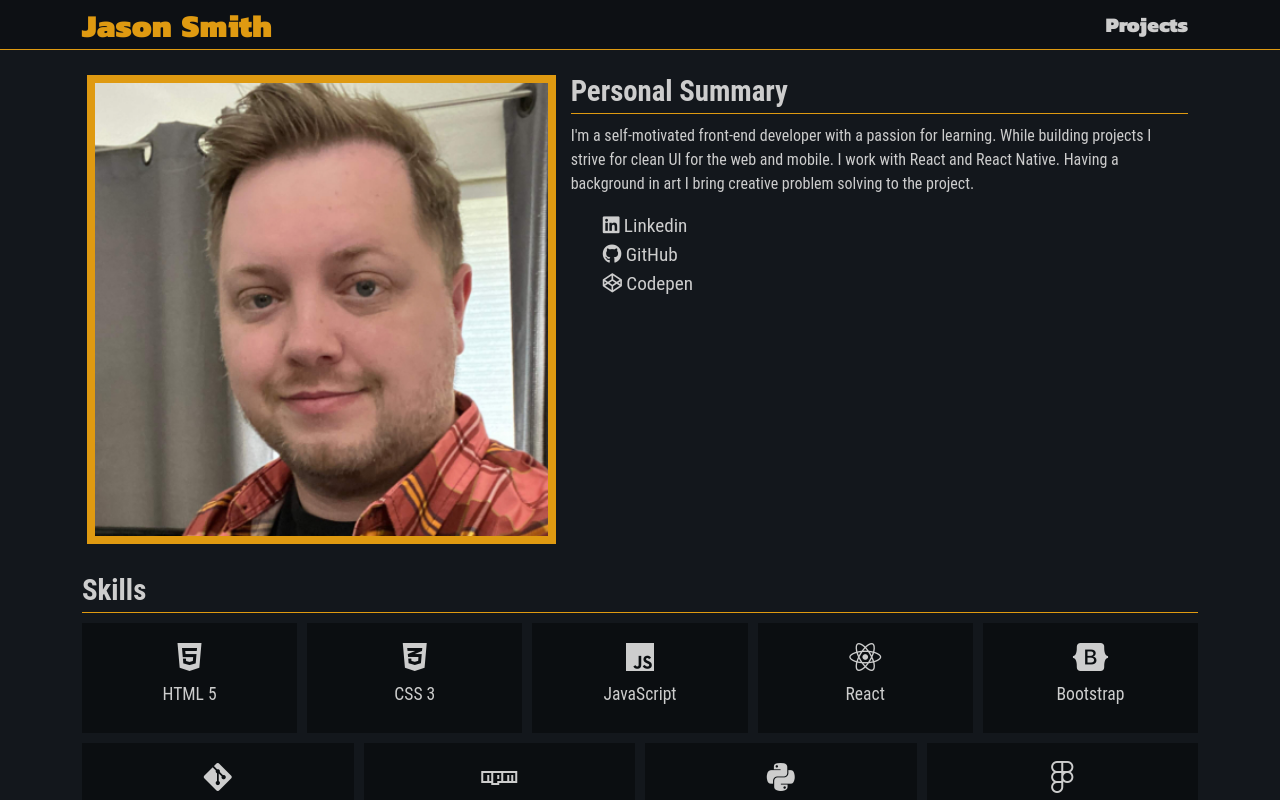
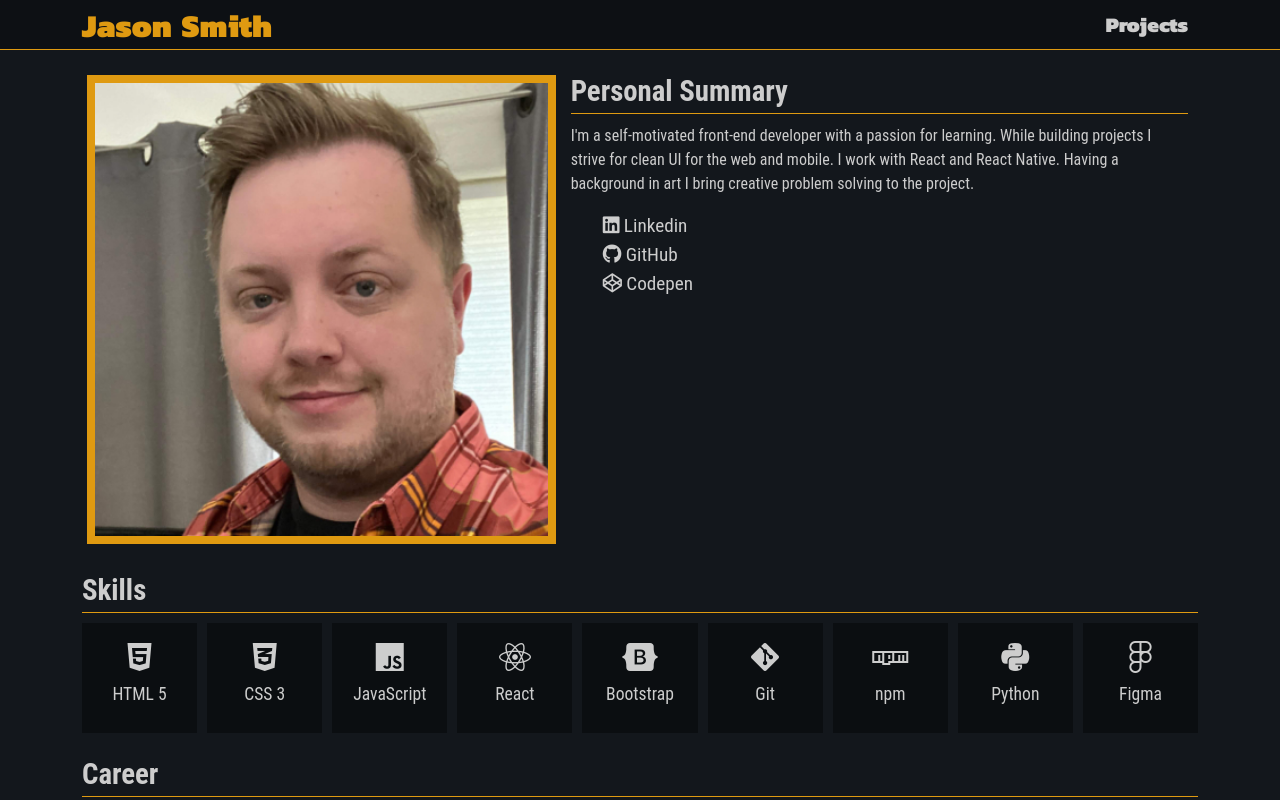
Before and after one commit to SmiJa/SmiJa, a React (Create React App) app: page /#/ in a window 1280 px wide. Shown: the top 800 px of the page. Built offline with nearby package versions, Linux system fonts and the light colour scheme.

Commit message:
change skill flex setting

```diff
--- a/src/App.css
+++ b/src/App.css
@@ -278,7 +278,7 @@ img { width: 100%; }
 	flex-direction: column;
 	text-align: center;
 	background-color: rgba(0, 0, 0, 0.4);
-	flex: 1 1 200px;
+	flex: 1 1 100px;
 	padding: 10px;
 }
 
```
